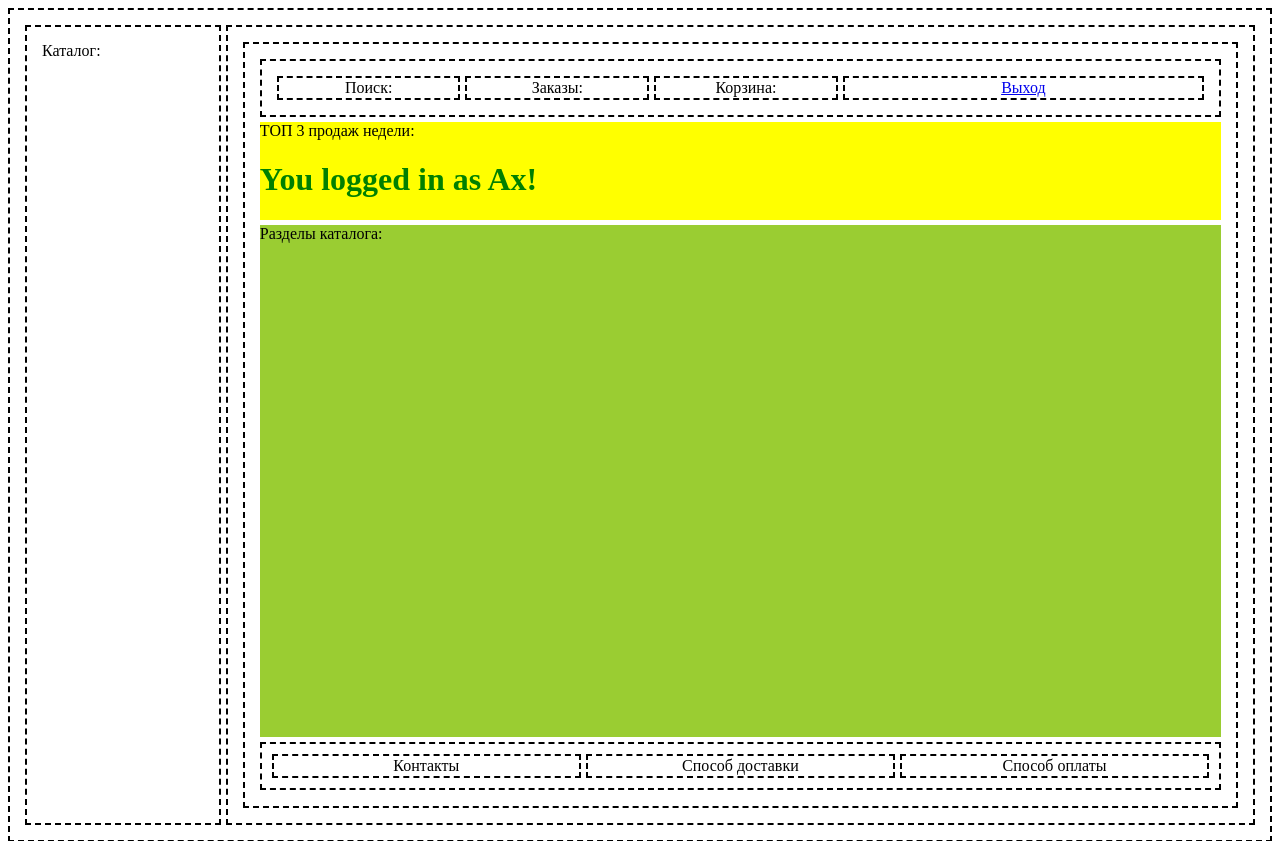
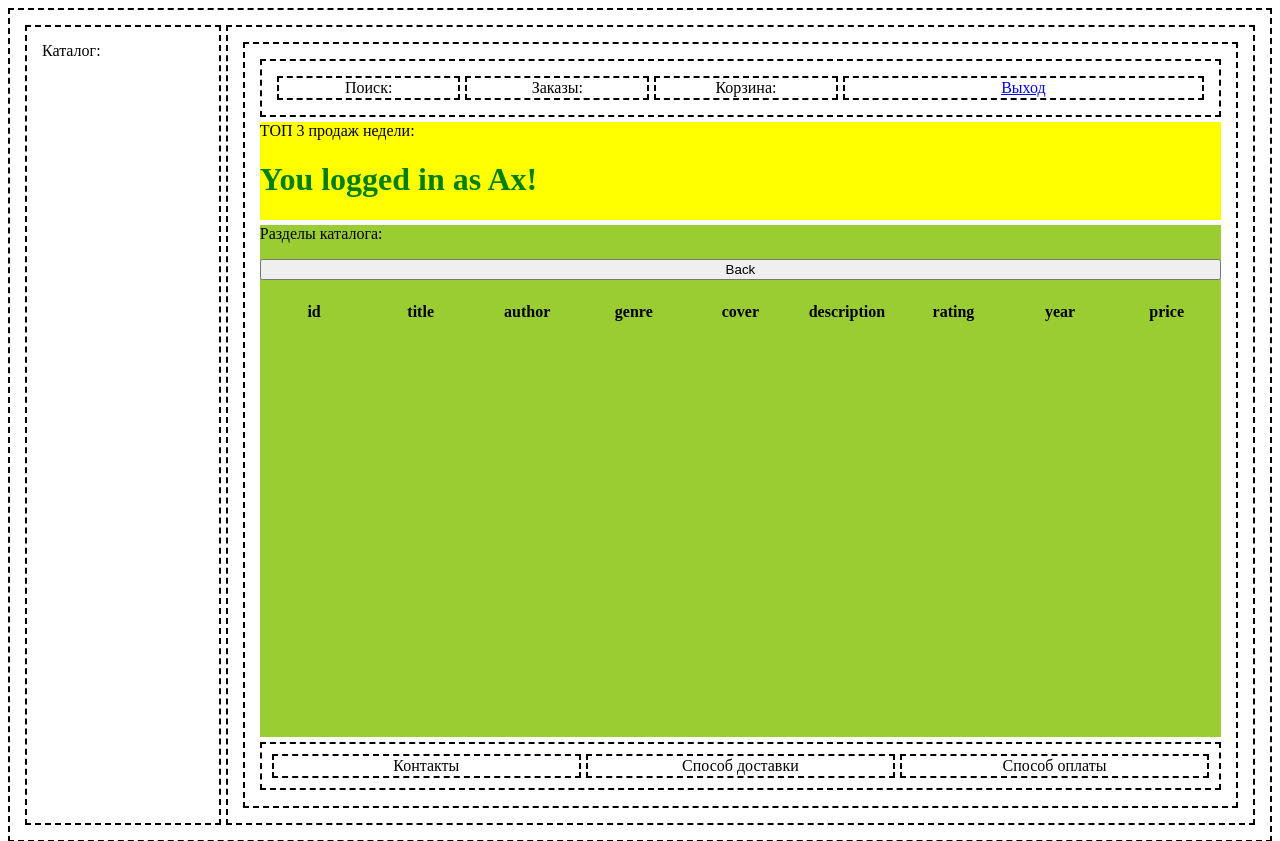
Before and after one commit to ac1ra/Flask-internet-book-shop, a Flask app: page /dashboard in a window 1280 px wide. Shown: the top 841 px of the page. Run offline with Flask 3, Linux system fonts and the light colour scheme; a user stored in the database is signed in; lists and menus that the app fills with data are empty.

Commit message:
update files

```diff
--- a/static/css/styles.css
+++ b/static/css/styles.css
@@ -50,6 +50,22 @@ h1 {
     padding: 15px;
 
 }
+table{
+    table-layout: fixed;
+    text-align: center;
+}
+table th {
+	font-weight: bold;
+	padding: 5px;
+	/* background: #efefef; */
+	/* border: 1px solid #dddddd; */
+
+}
+table td {
+
+	border: 1px solid black;
+
+}
 
 body main .block-main .block-part2 .block-custom .row-1 {
     border: 2px dashed black;
@@ -58,7 +74,13 @@ body main .block-main .block-part2 .block-custom .row-1 {
     flex-direction: row;
     gap: 5px;
 }
-
+img{
+    width: 100px;
+    height: 100px;
+    background-position: center;
+    background-repeat: no-repeat;
+    background-attachment: fixed;
+}
 
 body main .block-main .block-part2 .block-custom .row-2 {
     height: auto;
--- a/templates/base_signup.html
+++ b/templates/base_signup.html
@@ -17,8 +17,10 @@
     </header>
     <main>
         <div class="block-main">
-            <div class="block-cataloge">Каталог:</div>
-            <div class="block-part2">
+            {% block content_0 %}
+            <!-- Место установки Контента -->
+            {% endblock %}
+             <div class="block-part2">
                 <div class="block-custom">
 
                     {% block content %}
--- a/templates/dashboard.html
+++ b/templates/dashboard.html
@@ -1,6 +1,16 @@
 {%extends 'base_signup.html'%}
 {%block title%}Dashboard{%endblock%}
+{%block content_0%}
+<div class="block-cataloge">Каталог:
+    <div>
+        {%for item in genres%}
+        <p><a href="{{url_for('home',id=item.genre_id)}}"> <button type="button"
+                    style="width: 100%;">{{item.name_genre}}</button></a></p>
+        {%endfor%}
+    </div>
+</div>
 
+{%endblock%}
 {%block content%}
 <div class="row-1">
     <div class="block-birck" style="width: 50%;">Поиск:</div>
@@ -14,5 +24,46 @@
 </div>
 <div class="row-3">
     <div class="block-list">Разделы каталога:</div>
+    <div>
+        {%for row in subgenres%}
+        <p><a href="{{url_for('profile',genre_name=row.name_subgenre)}}"> <button type="button"
+                    style="width: 100%;">{{row.genre_id}} -
+                    {{row.name_subgenre}}</button></a></p>
+        {%endfor%}
+    </div>
+    <div>
+        <p><a href="/"> <button type="button" style="width: 100%;">Back</button></a></p>
+    </div>
+
+        <table style="width: 100%;">
+
+            <thead>
+                <th>id</th>
+                <th>title</th>
+                <th>author</th>
+                <th>genre</th>
+                <th>cover</th>
+                <th>description</th>
+                <th>rating</th>
+                <th>year</th>
+                <th>price</th>
+            </thead>
+            <div>{%for row in books%}
+            <tbody>
+                <tr>
+                    <td>{{row.book_id}}</td>
+                    <td>{{row.title}}</td>
+                    <td>{{row.author}}</td>
+                    <td>{{row.genre}}</td>
+                    <td><img src="{{row.cover}}"></td>
+                    <td>{{row.description}}</td>
+                    <td>{{row.rating}}</td>
+                    <td>{{row.year}}</td>
+                    <td>{{row.price}}</td>
+                </tr>
+            </tbody>
+            {%endfor%}
+    </div>
+        </table>
 </div>
 {%endblock%}
```
Also changed, not shown: templates/home.html (+8 -5 lines), instance/db.sqlite, 1 other file.
